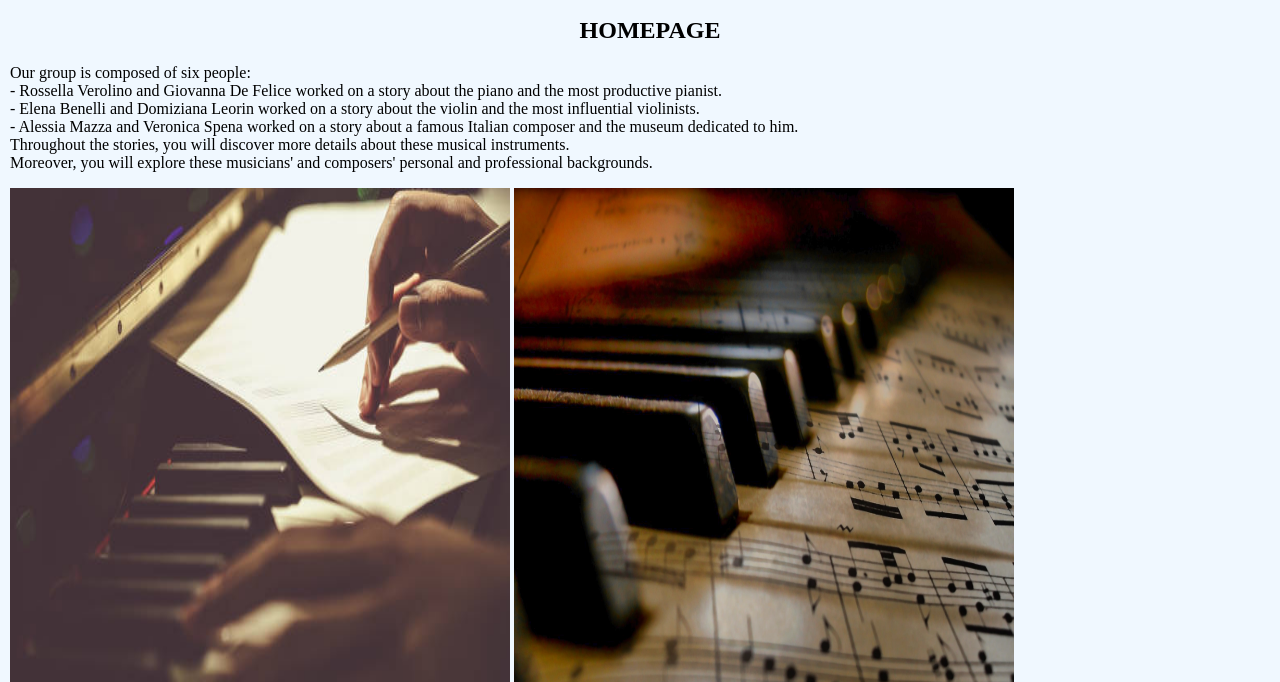
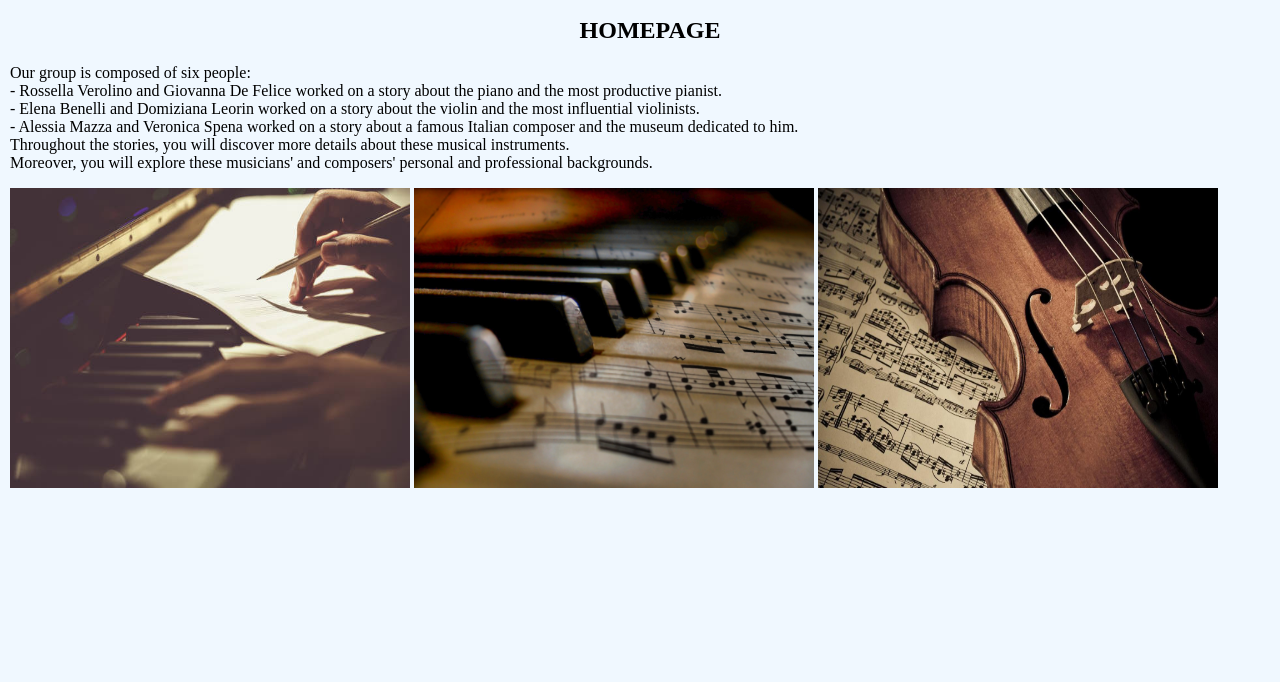
Before and after one commit to AlessiaMazza/ITskills, a plain HTML site: page index.html in a window 1280 px wide. Shown: the part 118-800 px from the top of the page. Drawn offline with Linux system fonts and the light colour scheme.

Commit message:
Update index.html

```diff
--- a/index.html
+++ b/index.html
@@ -25,9 +25,9 @@
               Throughout the stories, you will discover more details about these musical instruments. <br>
               Moreover, you will explore these musicians' and composers' personal and professional backgrounds. <br>
             </p>
-             <img src="composer.jpg" width="500" height="600">
-             <img src="piano.webp" width="500" height="600">
-            <img src="violin.jpeg" width="500" height="600">
+             <img src="composer.jpg" width="400" height="300">
+             <img src="piano.webp" width="400" height="300">
+            <img src="violin.jpeg" width="400" height="300">
         </div>
     </body>
 </html>
```
